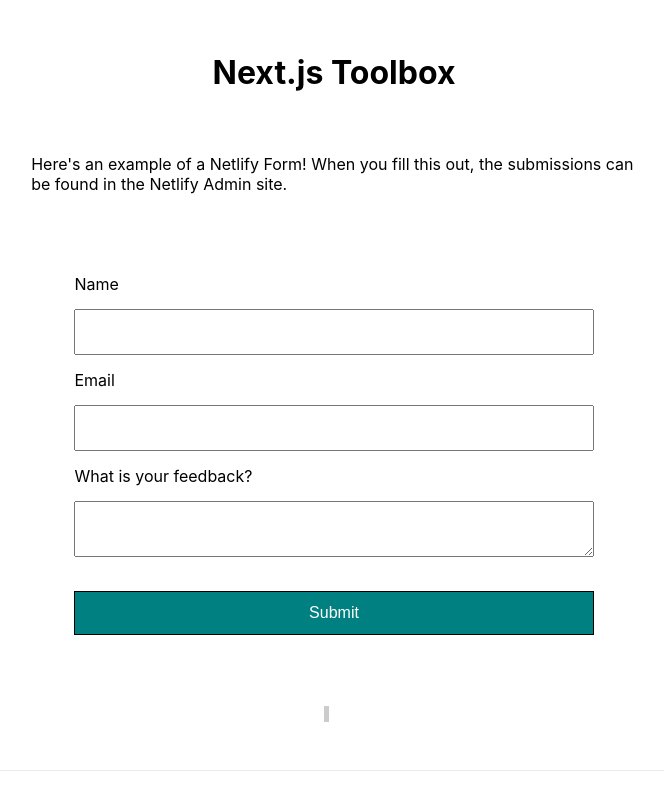
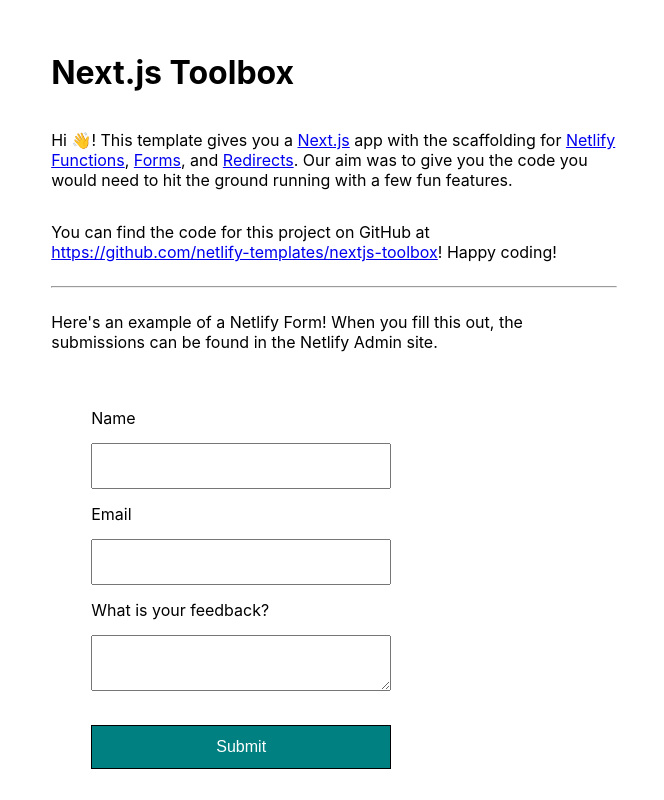
Before and after one commit to starwolf0320/nextjs-crypto-vapes-beta1, a Next.js app: page / in a window 1280 px wide. Shown: the top 800 px of the page, without its empty margins (306-970 px from the left). Built offline with nearby package versions, Linux system fonts and the light colour scheme; no server answers.

Commit message:
Adds project blurb to Toolbox (#28)
* feat: adds project blurb for toolbox
* chore: Bump next and plugin version

```diff
--- a/components/Header.js
+++ b/components/Header.js
@@ -1,3 +1,26 @@
 export default function Header({ title }) {
-  return <h1 className="title">{title}</h1>
+  return (
+    <>
+      <h1 className="title">{title}</h1>
+      <p>
+        Hi 👋! This template gives you a{" "}
+        <a href="https://nextjs.org/">Next.js</a> app with the scaffolding for{" "}
+        <a href="https://www.netlify.com/products/functions/">
+          Netlify Functions
+        </a>
+        , <a href="https://www.netlify.com/products/forms/">Forms</a>, and{" "}
+        <a href="https://docs.netlify.com/routing/redirects/">Redirects</a>. Our
+        aim was to give you the code you would need to hit the ground running
+        with a few fun features.
+      </p>
+
+      <p>
+        You can find the code for this project on GitHub at{" "}
+        <a href="https://github.com/netlify-templates/nextjs-toolbox">
+          https://github.com/netlify-templates/nextjs-toolbox
+        </a>
+        ! Happy coding!
+      </p>
+    </>
+  );
 }
--- a/package.json
+++ b/package.json
@@ -18,11 +18,11 @@
     "export": "next export"
   },
   "dependencies": {
-    "next": "^12.0.7",
+    "next": "^12.1.4",
     "react": "^17.0.2",
     "react-dom": "^17.0.2"
   },
   "devDependencies": {
-    "@netlify/plugin-nextjs": "^4.2.7"
+    "@netlify/plugin-nextjs": "^4.3.2"
   }
 }
--- a/pages/index.js
+++ b/pages/index.js
@@ -1,8 +1,8 @@
-import Head from 'next/head'
-import Header from '@components/Header'
-import Footer from '@components/Footer'
-import FeedbackForm from '@components/FeedbackForm'
-import JokeBlock from '@components/JokeBlock'
+import Head from "next/head";
+import Header from "@components/Header";
+import Footer from "@components/Footer";
+import FeedbackForm from "@components/FeedbackForm";
+import JokeBlock from "@components/JokeBlock";
 
 export default function Home() {
   return (
@@ -14,13 +14,15 @@
 
       <main>
         <Header title="Next.js Toolbox" />
+        <hr />
         <p className="description">
-          Here's an example of a Netlify Form! When you fill this out, the submissions can be found in the Netlify Admin site.
+          Here's an example of a Netlify Form! When you fill this out, the
+          submissions can be found in the Netlify Admin site.
         </p>
         <FeedbackForm />
-        <JokeBlock/>
+        <JokeBlock />
       </main>
       <Footer />
     </div>
-  )
+  );
 }
--- a/styles/globals.css
+++ b/styles/globals.css
@@ -2,8 +2,8 @@
 body {
   padding: 0;
   margin: 0;
-  font-family: -apple-system, BlinkMacSystemFont, Segoe UI, Roboto, Oxygen, Ubuntu, Cantarell,
-    Fira Sans, Droid Sans, Helvetica Neue, sans-serif;
+  font-family: -apple-system, BlinkMacSystemFont, Segoe UI, Roboto, Oxygen,
+    Ubuntu, Cantarell, Fira Sans, Droid Sans, Helvetica Neue, sans-serif;
 }
 
 * {
@@ -11,30 +11,14 @@
 }
 
 main {
-  padding: 2rem 0;
-  flex: 1;
+  padding: 2rem 20px;
   display: flex;
   flex-direction: column;
   justify-content: center;
-  align-items: center;
+  margin: 0 auto;
+  max-width: 60ch;
 }
 
-code {
-  background: #fafafa;
-  border-radius: 5px;
-  padding: 0.75rem;
-  font-family: Menlo, Monaco, Lucida Console, Courier New, monospace;
+hr {
+  width: 100%;
 }
-
-.container {
-  height: 100%;
-  display: flex;
-  flex-direction: column;
-  justify-content: center;
-  align-items: center;
-}
-
-.description {
-  margin: 40px 40px;
-  max-width: 60ch;
-}
```
Also changed, not shown: 1 other file (tests, documents, lock files or other folders).
